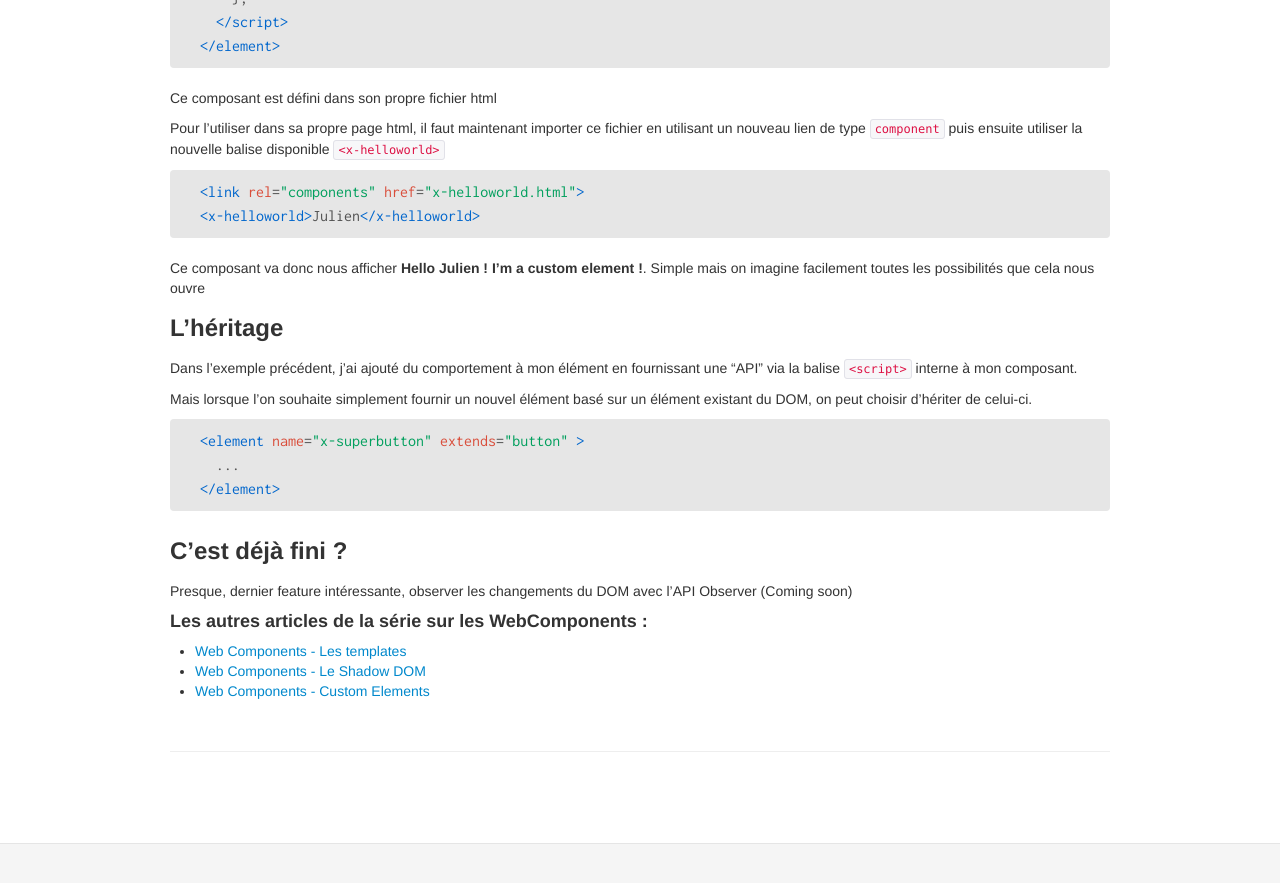
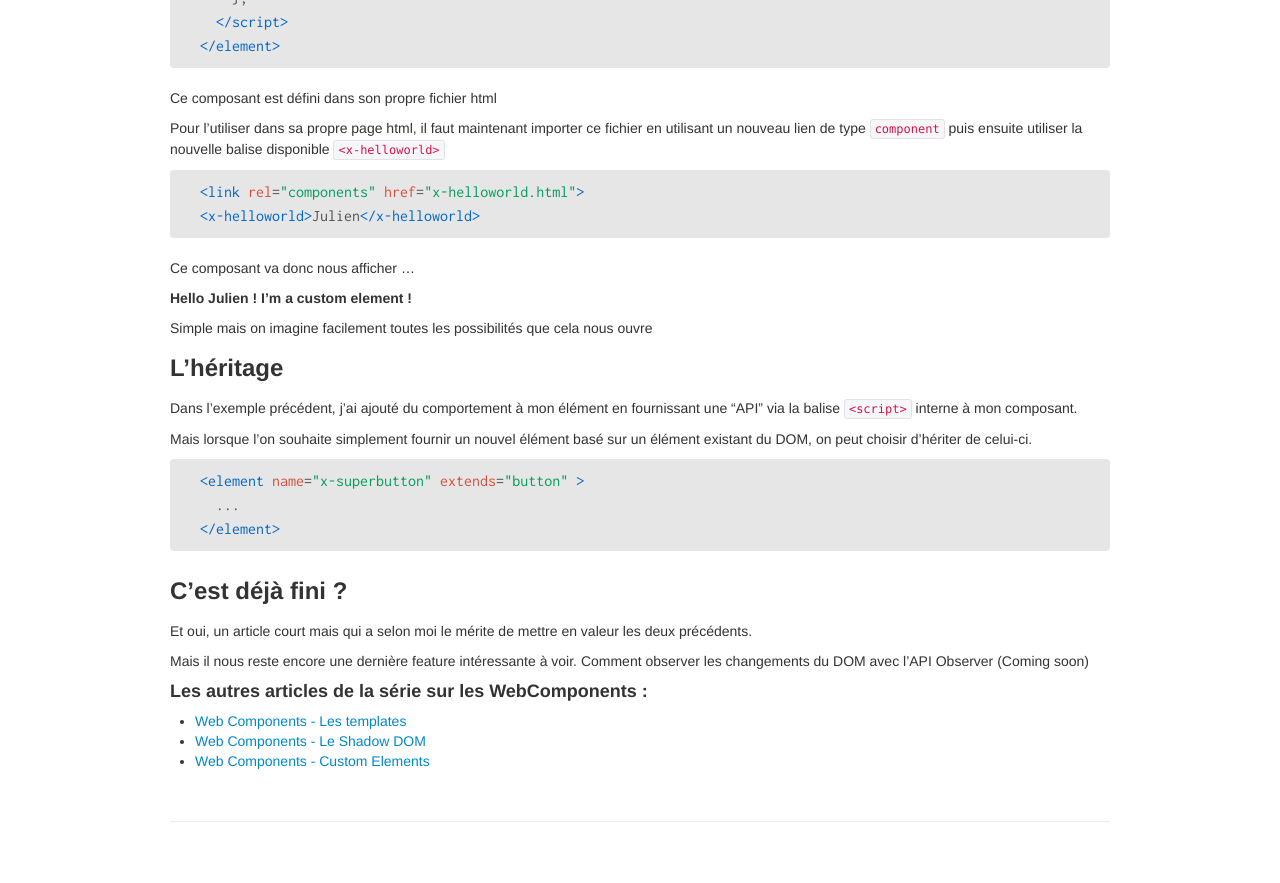
Before and after one commit to julienvey/julienvey.en, a Jekyll site: the page built from _posts/2013-02-22-custom-elements.md, in a window 1280 px wide and 900 px high, scrolled down 817 px. Shown: the top 883 px of the window. Built offline with Jekyll 4.4.1, drawn with Linux system fonts in a browser that asks for light colours; Markdown is read by kramdown in place of the engine named in the settings; comment, search, counter and statistics services are not loaded.

Commit message:
finition sur les éléments customs

```diff
--- a/_posts/2013-02-22-custom-elements.md
+++ b/_posts/2013-02-22-custom-elements.md
@@ -55,7 +55,11 @@ Pour l'utiliser dans sa propre page html, il faut maintenant importer ce fichier
 &lt;x-helloworld&gt;Julien&lt;/x-helloworld&gt;
 </pre>
 
-Ce composant va donc nous afficher <strong>Hello Julien ! I'm a custom element !</strong>. Simple mais on imagine facilement toutes les possibilités que cela nous ouvre
+Ce composant va donc nous afficher ...
+
+<strong>Hello Julien ! I'm a custom element !</strong>
+
+Simple mais on imagine facilement toutes les possibilités que cela nous ouvre
 
 ### L'héritage
 
@@ -70,8 +74,10 @@ Mais lorsque l'on souhaite simplement fournir un nouvel élément basé sur un
 </pre>
 
 ### C'est déjà fini ?
-Presque, dernier feature intéressante, observer les changements du DOM avec l'API Observer (Coming soon)
 
+Et oui, un article court mais qui a selon moi le mérite de mettre en valeur les deux précédents.
+
+Mais il nous reste encore une dernière feature intéressante à voir. Comment observer les changements du DOM avec l'API Observer (Coming soon)
 
 ####Les autres articles de la série sur les WebComponents :
 
```
